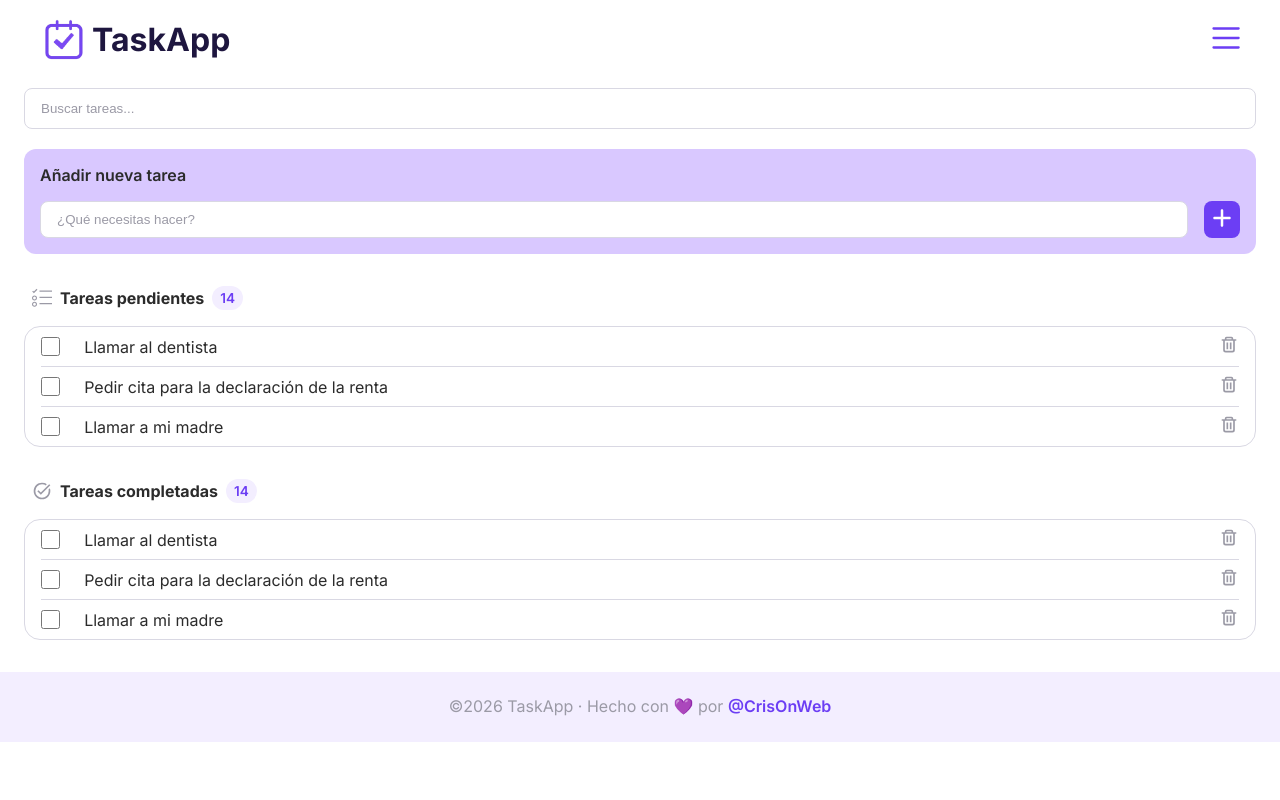
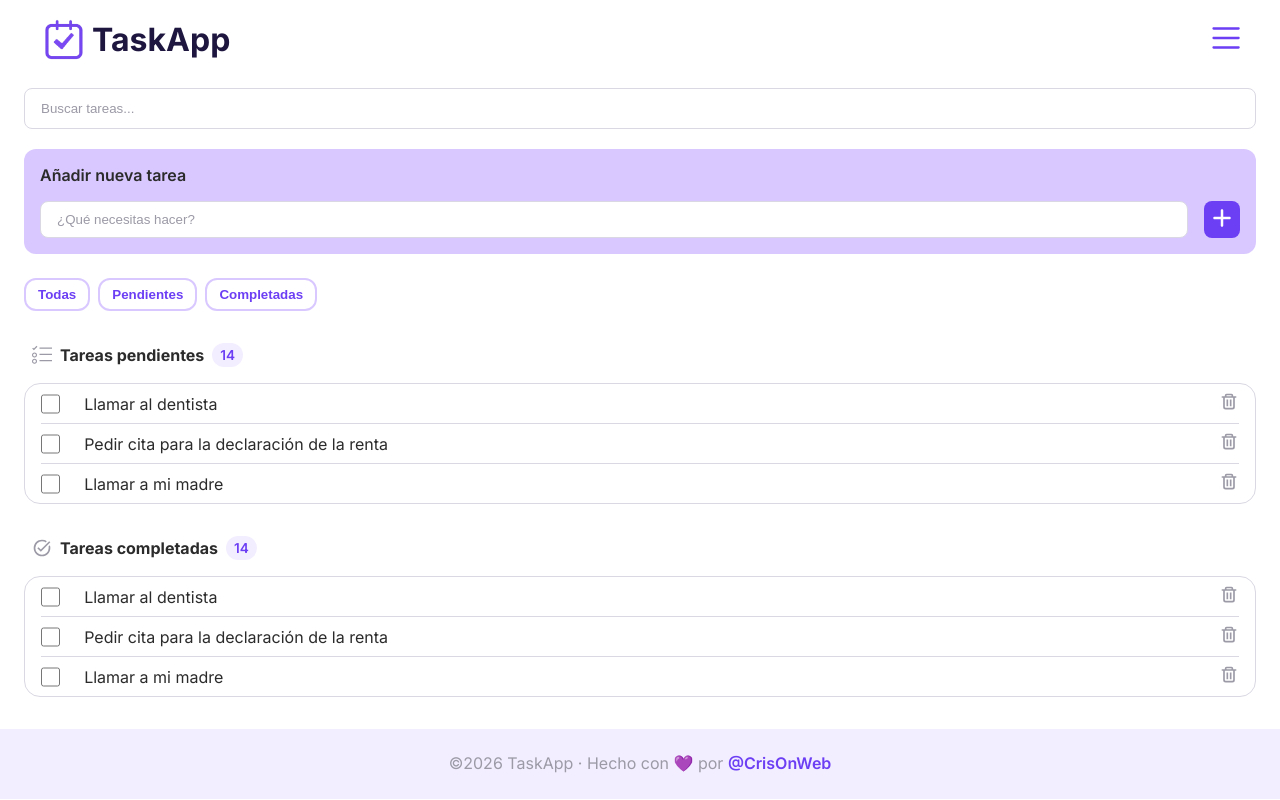
Before and after one commit to CrisOnWeb/TaskApp, a React (Vite) app: page / in a window 1280 px wide. Built offline with nearby package versions, Linux system fonts and the light colour scheme.

Commit message:
Added FilterTasks structure and styles.

```diff
--- a/src/components/App.jsx
+++ b/src/components/App.jsx
@@ -4,6 +4,7 @@ import NewTask from './NewTask/NewTask';
 import Tasks from './Tasks/Tasks';
 import PendingIcon from './icons/PendingIcon';
 import CompletedIcon from './icons/CompletedIcon';
+import FilterTasks from './FilterTasks/FilterTasks';
 // import { useState, useEffect } from 'react';
 // import fetchData from "../services/api"; // Al ser .js no hay que poner la extensión
 // import ls from "../services/localStorage";
@@ -47,6 +48,7 @@ function App() {
       <Header />
       <main>
         <NewTask />
+        <FilterTasks />
         <Tasks title="Tareas pendientes" icon={<PendingIcon />} />
         <Tasks title="Tareas completadas" icon={<CompletedIcon />} />
       </main>
--- /dev/null
+++ b/src/components/FilterTasks/FilterTasks.jsx
@@ -0,0 +1,13 @@
+import './FilterTasks.scss';
+
+const FilterTasks = () => {
+  return (
+    <section className="filter">
+      <button className="filter__btn filter__all">Todas</button>
+      <button className="filter__btn filter__pending">Pendientes</button>
+      <button className="filter__btn filter__completed">Completadas</button>
+    </section>
+  );
+};
+
+export default FilterTasks;
--- /dev/null
+++ b/src/components/FilterTasks/FilterTasks.scss
@@ -0,0 +1,24 @@
+.filter {
+  display: flex;
+  gap: var(--spacing-sm);
+  padding-inline: var(--spacing-lg);
+  margin-top: var(--spacing-lg);
+
+  &__btn {
+    padding-inline: 0.75rem;
+    padding-block: 0.45rem;
+    border: 2px solid var(--color-brand-border);
+    border-radius: var(--radius-md);
+    background-color: transparent;
+    color: var(--color-brand);
+    font-weight: var(--font-weight-semibold);
+
+    &:active,
+    &:focus,
+    &:hover {
+      border: 2px solid var(--color-brand);
+      background-color: var(--color-brand);
+      color: var(--color-surface);
+    }
+  }
+}
```
